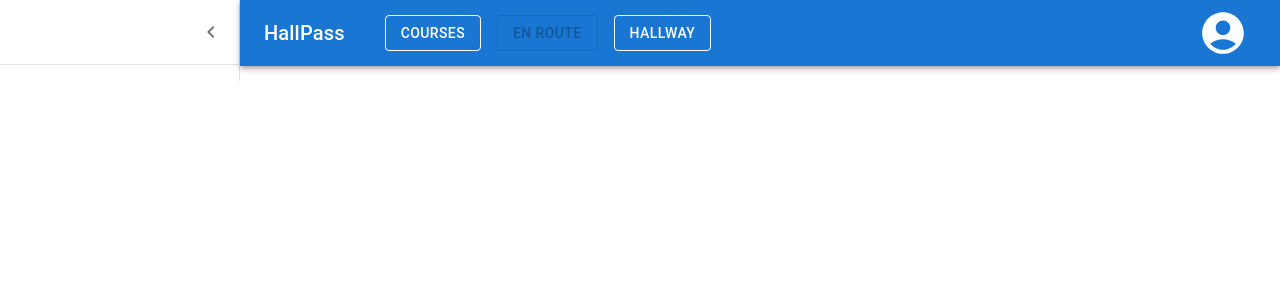
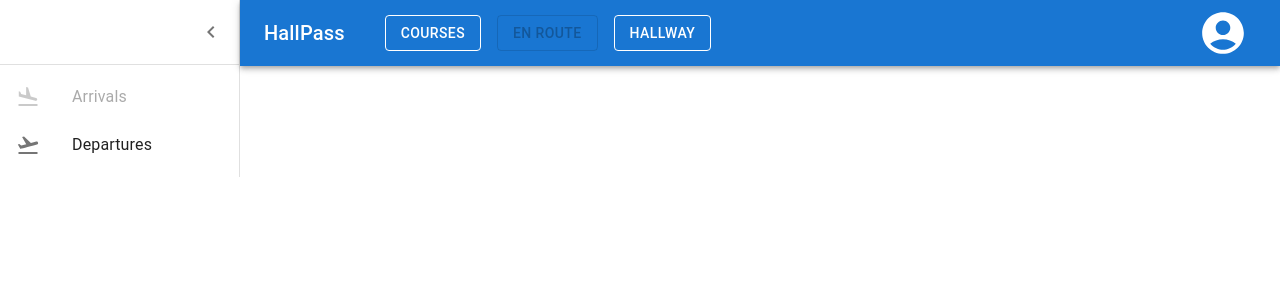
Before and after one commit to Azeajr/hallpass-ui, a React app: page / in a window 1280 px wide. Both pictures are taken after a click on the button "EN ROUTE". Shown: the top 300 px of the page. Built offline with nearby package versions, Linux system fonts and the light colour scheme.

Commit message:
add DashboardDrawerItems for Enroute page

```diff
--- a/src/components/dashboard/Dashboard.tsx
+++ b/src/components/dashboard/Dashboard.tsx
@@ -18,6 +18,8 @@ import MenuIcon from '@mui/icons-material/Menu';
 import ChevronLeftIcon from '@mui/icons-material/ChevronLeft';
 import AccountBoxIcon from '@mui/icons-material/AccountBox';
 import AccountCircleIcon from '@mui/icons-material/AccountCircle';
+import FlightLandIcon from '@mui/icons-material/FlightLand';
+import FlightTakeoffIcon from '@mui/icons-material/FlightTakeoff';
 import MuiDrawer from '@mui/material/Drawer';
 import DashboardDrawerItems from './DashboardDrawerItems';
 import CourseRoster from '../CourseRoster/CourseRoster';
@@ -256,6 +258,28 @@ function Dashboard(props: { dashboardTitle: string; teacherData: any }) {
           <Divider />
           <List>
             {appBarStatus.courses && <DashboardDrawerItems items={items} />}
+            {appBarStatus.enRoute && (
+              <DashboardDrawerItems
+                items={[
+                  {
+                    title: 'Arrivals',
+                    icon: <FlightLandIcon />,
+                    onClick: () => {
+                      console.log('arrivals');
+                    },
+                    disabled: true,
+                  },
+                  {
+                    title: 'Departures',
+                    icon: <FlightTakeoffIcon />,
+                    onClick: () => {
+                      console.log('arrivals');
+                    },
+                    disabled: false,
+                  },
+                ]}
+              />
+            )}
           </List>
         </Drawer>
         {appBarStatus.courses && (
```
